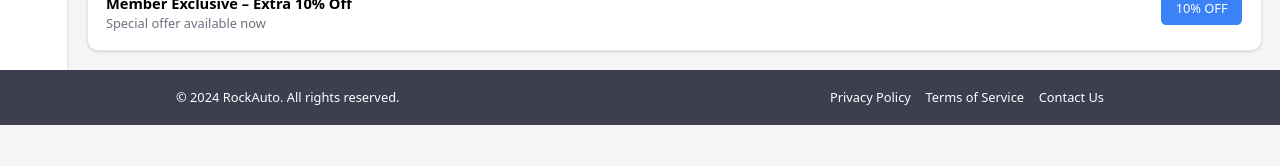
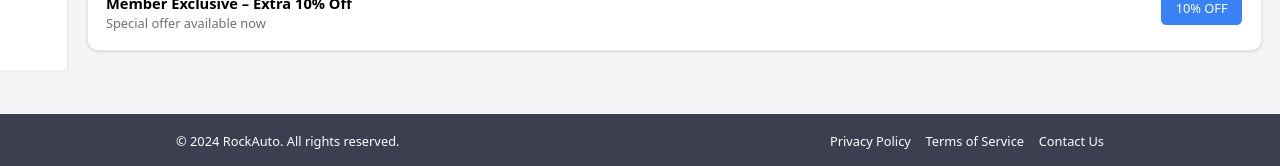
Before and after one commit to LPhinney1/ITIS4390-capstone-rockauto, a Next.js app: page / in a window 1280 px wide. Shown: the part 749-915 px from the top of the page. Before the commit the page ends 874 px from the top, so only its background shows below. Built offline with nearby package versions, Linux system fonts and the light colour scheme; no server answers; the database is empty.

Commit message:
added some top-margin to footer

```diff
--- a/src/app/layout.tsx
+++ b/src/app/layout.tsx
@@ -24,7 +24,7 @@
           </main>
         </AuthProvider>
 
-        <footer className="bg-[#3d3e4f] text-white py-5">
+        <footer className="bg-[#3d3e4f] text-white py-5 mt-12">
           <div className="mx-48 flex flex-col md:flex-row justify-between items-center">
             <p className="text-sm">© 2024 RockAuto. All rights reserved.</p>
             <div className="flex space-x-4 mt-4 md:mt-0">
```
